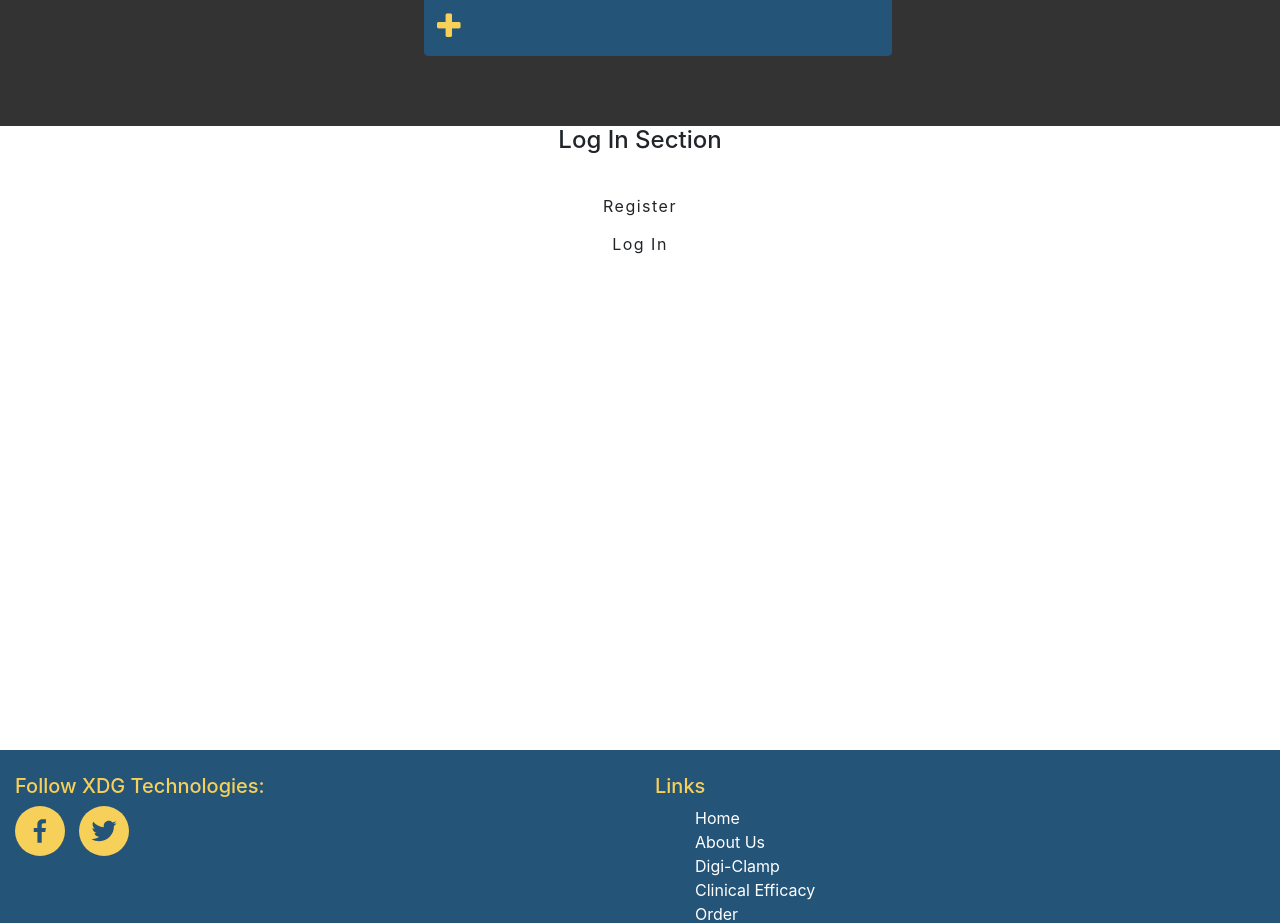
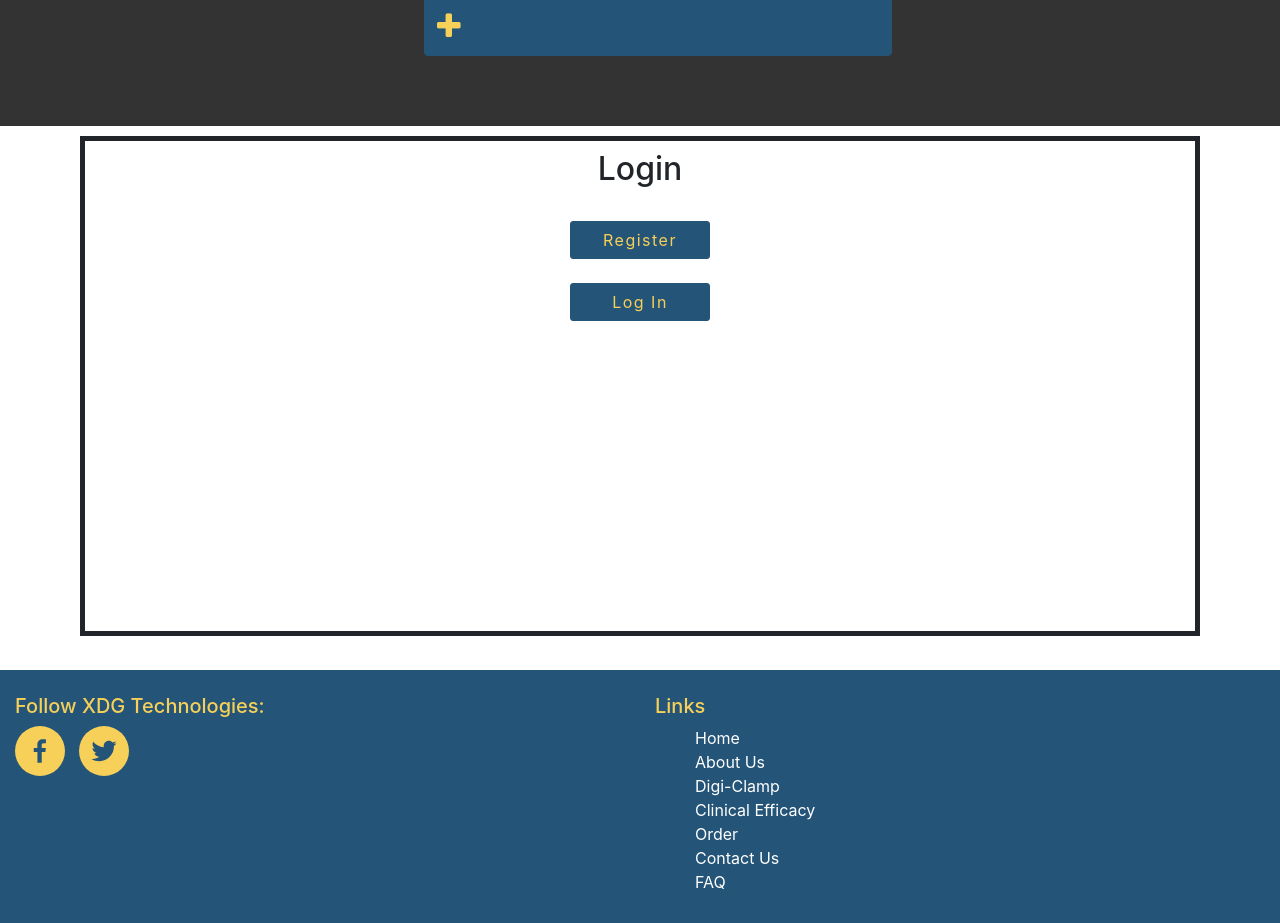
Before and after one commit to CEN30315A/Site, a React (Create React App) app in the folder client/: page / in a window 1280 px wide. Shown: the part 5829-6752 px from the top of the page. Built offline with nearby package versions, Linux system fonts and the light colour scheme.

Commit message:
styling updates to login

```diff
--- a/client/src/App.css
+++ b/client/src/App.css
@@ -149,3 +149,23 @@ li.nav-item > a.active {
   color: #F6D058 !important;
   cursor: pointer !important;
 }
+
+.btn-primary{
+  background-color: #245478  !important;
+  border-color: #245478  !important;
+  color: #F6D058 !important;
+}
+
+
+
+.btn-primary:hover {
+  border-color: #F6D058 !important;
+  background-color: #F6D058 !important;
+  color: #245478 !important;
+}
+
+.valign-wrapper{
+  outline-style: solid;
+  outline-width: thick;
+  outline-offset: -15px;
+}
--- a/client/src/App.js
+++ b/client/src/App.js
@@ -100,13 +100,11 @@ function App() {
         />
 
         <Route exact path="/" component={Landing}/>
-
         <Route exact path="/register" component={Register} />
           <Route exact path="/login" component={Login} />
          <Switch>
               <PrivateRoute exact path="/dashboard" component={Dashboard} />
             </Switch>
-
         <Footer />
       </div>
       </Router>
--- a/client/src/components/Dashboard.js
+++ b/client/src/components/Dashboard.js
@@ -16,6 +16,7 @@ class Dashboard extends Component {
       <div style={{ height: "75vh" }} className="container valign-wrapper">
         <div className="row">
           <div className="landing-copy col s12 center-align">
+          <br/>
             <h4>
               <b>Hey there,</b> {user.name.split(" ")[0]}
               <p className="flow-text grey-text text-darken-1">
--- a/client/src/components/Landing.js
+++ b/client/src/components/Landing.js
@@ -4,12 +4,13 @@ import { Link } from "react-router-dom";
 class Landing extends Component {
   render() {
     return (
-      <div style={{ height: "75vh" }} className="container valign-wrapper">
+      <div style={{ height: "65vh" }} className="container valign-wrapper">
+      <br/>
         <div className="row">
           <div className="col s12 center-align">
-            <h4>
-              Log In Section
-            </h4>
+            <h2>
+              Login
+            </h2>
 
             <br />
             <div className="col s6">
@@ -20,11 +21,12 @@ class Landing extends Component {
                   borderRadius: "3px",
                   letterSpacing: "1.5px"
                 }}
-                className="btn btn-large waves-effect waves-light hoverable blue accent-3"
+                className="btn btn-primary"
               >
                 Register
               </Link>
             </div>
+            <br/>
             <div className="col s6">
               <Link
                 to="/login"
@@ -33,7 +35,7 @@ class Landing extends Component {
                   borderRadius: "3px",
                   letterSpacing: "1.5px"
                 }}
-                className="btn btn-large btn-flat waves-effect white black-text"
+                className="btn btn-primary"
               >
                 Log In
               </Link>
--- a/client/src/components/auth/Login.js
+++ b/client/src/components/auth/Login.js
@@ -47,9 +47,12 @@ return (
         <div style={{ marginTop: "4rem" }} className="row">
           <div className="col s8 offset-s2">
             <Link to="/" className="btn-flat waves-effect">
-              <i className="material-icons left"></i> Back to
-              home
+
+              <a className="btn btn-primary">Back to
+              home</a>
             </Link>
+            <br/>
+            <br/>
             <div className="col s12" style={{ paddingLeft: "11.250px" }}>
               <h4>
                 <b>Login</b> below
@@ -102,12 +105,14 @@ return (
                     marginTop: "1rem"
                   }}
                   type="submit"
-                  className="btn btn-large waves-effect waves-light hoverable blue accent-3"
+                  className="btn btn-primary"
                 >
                   Login
                 </button>
               </div>
             </form>
+            <br/>
+            <br/>
           </div>
         </div>
       </div>
--- a/client/src/components/auth/Register.js
+++ b/client/src/components/auth/Register.js
@@ -47,10 +47,14 @@ return (
       <div className="container">
         <div className="row">
           <div className="col s8 offset-s2">
+          <br/>
             <Link to="/" className="btn-flat waves-effect">
-              <i className="material-icons left"></i> Back to
-              home
+
+              <a className="btn btn-primary">Back to
+              home</a>
             </Link>
+            <br/>
+            <br/>
             <div className="col s12" style={{ paddingLeft: "11.250px" }}>
               <h4>
                 <b>Register</b> below
@@ -125,7 +129,7 @@ return (
                     marginTop: "1rem"
                   }}
                   type="submit"
-                  className="btn btn-large waves-effect waves-light hoverable blue accent-3"
+                  className="btn btn-primary"
                 >
                   Sign up
                 </button>
```
